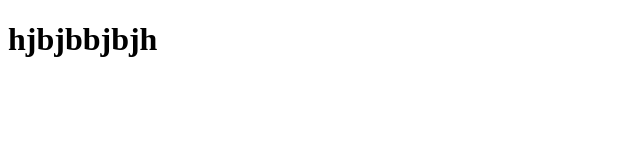
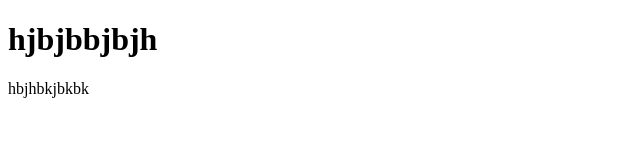
Before and after one commit to Valeriya1992/test, a plain HTML site: page index.html in a window 1280 px wide. Shown: the whole page, without its empty margins (0-640 px from the left). Drawn offline with Linux system fonts and the light colour scheme.

Commit message:
Update index.html

```diff
--- a/index.html
+++ b/index.html
@@ -8,5 +8,6 @@
 </head>
 <body>
     <h1>hjbjbbjbjh</h1>
+    <p>hbjhbkjbkbk</p>
 </body>
 </html>
```
